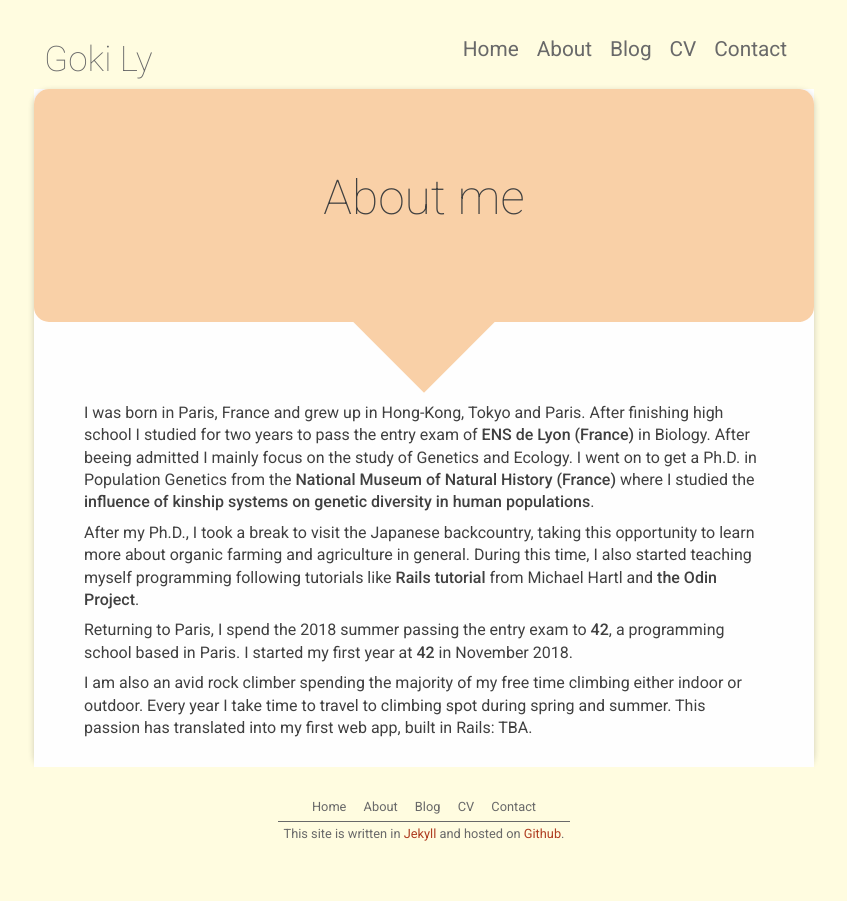
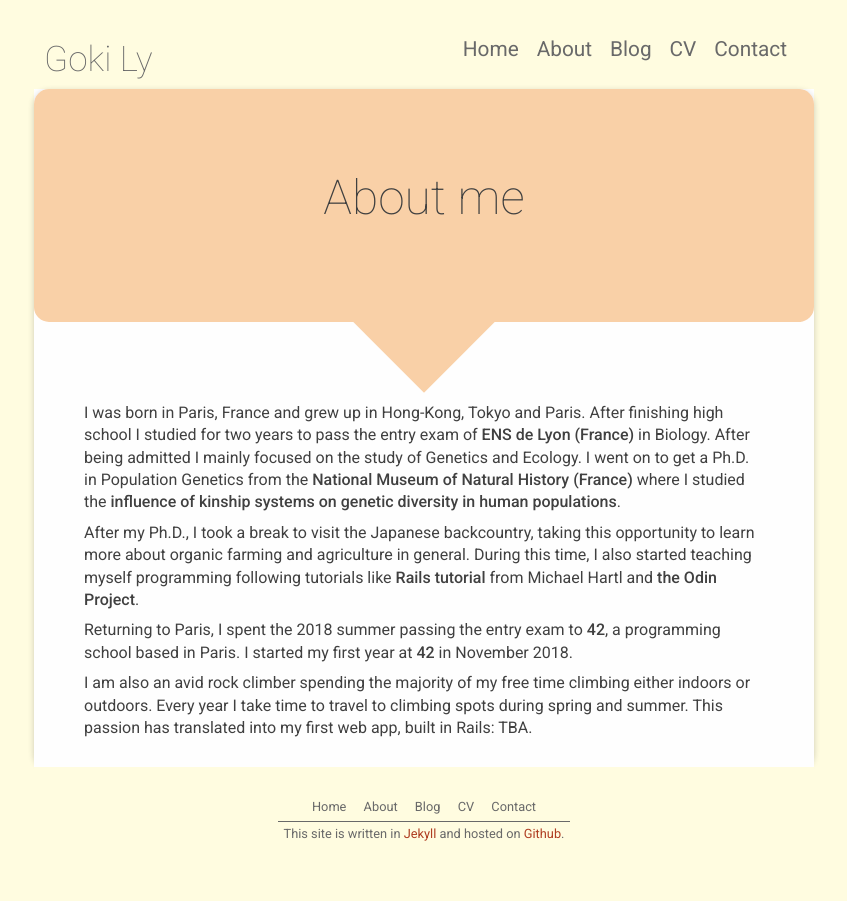
Before and after one commit to gokily/mysite, a Jekyll site: the page built from about.html, in a window 1280 px wide. Shown: the whole page, without its empty margins (216-1063 px from the left). Built offline with Jekyll 4.4.1, drawn with Linux system fonts in a browser that asks for light colours; nearby versions of some CDN libraries.

Commit message:
Correct some grammatical errors.

```diff
--- a/about.html
+++ b/about.html
@@ -12,7 +12,7 @@ permalink: /about/
 			After finishing high school I studied for two years to pass the entry exam of
 			<a href="http://www.ens-lyon.fr/" class="about-external-link">
 				ENS de Lyon (France)</a>
-			in Biology. After beeing admitted I mainly focus on the study of Genetics and Ecology.
+			in Biology. After being admitted I mainly focused on the study of Genetics and Ecology.
 			I went on to get a Ph.D. in Population Genetics from the
 			<a href="https://www.mnhn.fr/en" class="about-external-link">National Museum of Natural History (France)</a>
 			where I studied the
@@ -30,7 +30,7 @@ permalink: /about/
 			<a href="https://www.theodinproject.com/" class="about-external-link">the Odin Project</a>.
 		</p>
 		<p>
-			Returning to Paris, I spend the 2018 summer passing the entry exam to
+			Returning to Paris, I spent the 2018 summer passing the entry exam to
 			<a class="about-external-link" href="https://www.42.fr/">42</a>,
 			a programming school based in Paris.
 			I started my first year at
@@ -39,7 +39,7 @@ permalink: /about/
 		</p>
 		<p>
 			I am also an avid rock climber spending the majority of my free time climbing
-			either indoor or outdoor. Every year I take time to travel to climbing spot
+			either indoors or outdoors. Every year I take time to travel to climbing spots
 			during spring and summer. This passion has translated into my first web app,
 			built in Rails: TBA.
 		</p>
```
